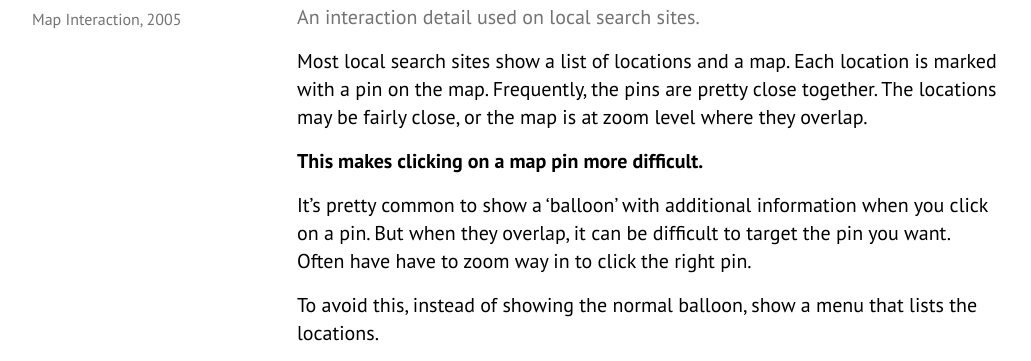
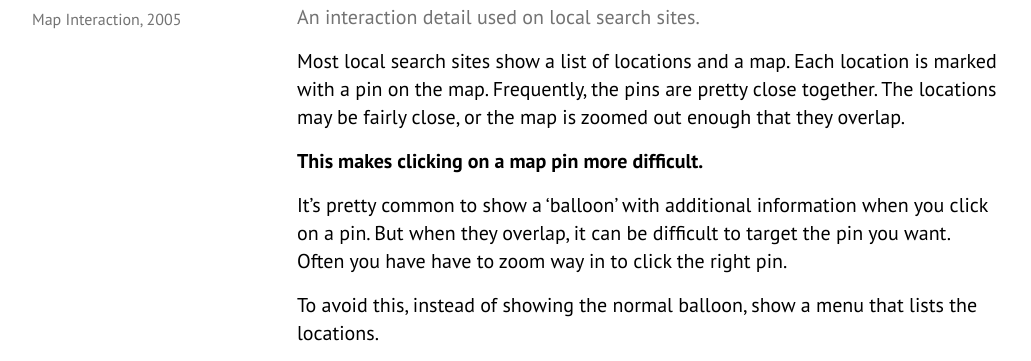
Before and after one commit to infomongo/infomongo.github.io, a Jekyll site: the page built from ux-design/map-pins.md, in a window 1280 px wide. Shown: the part 526-887 px from the top of the page, without its empty margins (124-1155 px from the left). Built offline with Jekyll 4.4.1, drawn with Linux system fonts in a browser that asks for light colours.

Commit message:
typo and clarify

```diff
--- a/ux-design/map-pins.md
+++ b/ux-design/map-pins.md
@@ -9,11 +9,11 @@ class: push
 
 An interaction detail used on local search sites.
 
-Most local search sites show a list of locations and a map. Each location is marked with a pin on the map. Frequently, the pins are pretty close together. The locations may be fairly close, or the map is at zoom level where they overlap.
+Most local search sites show a list of locations and a map. Each location is marked with a pin on the map. Frequently, the pins are pretty close together. The locations may be fairly close, or the map is zoomed out enough that they overlap.
 
 **This makes clicking on a map pin more difficult.**
 
-It’s pretty common to show a 'balloon' with additional information when you click on a pin. But when they overlap, it can be difficult to target the pin you want. Often have have to zoom way in to click the right pin.
+It’s pretty common to show a 'balloon' with additional information when you click on a pin. But when they overlap, it can be difficult to target the pin you want. Often you have have to zoom way in to click the right pin.
 
 To avoid this, instead of showing the normal balloon, show a menu that lists the locations.
 
```
